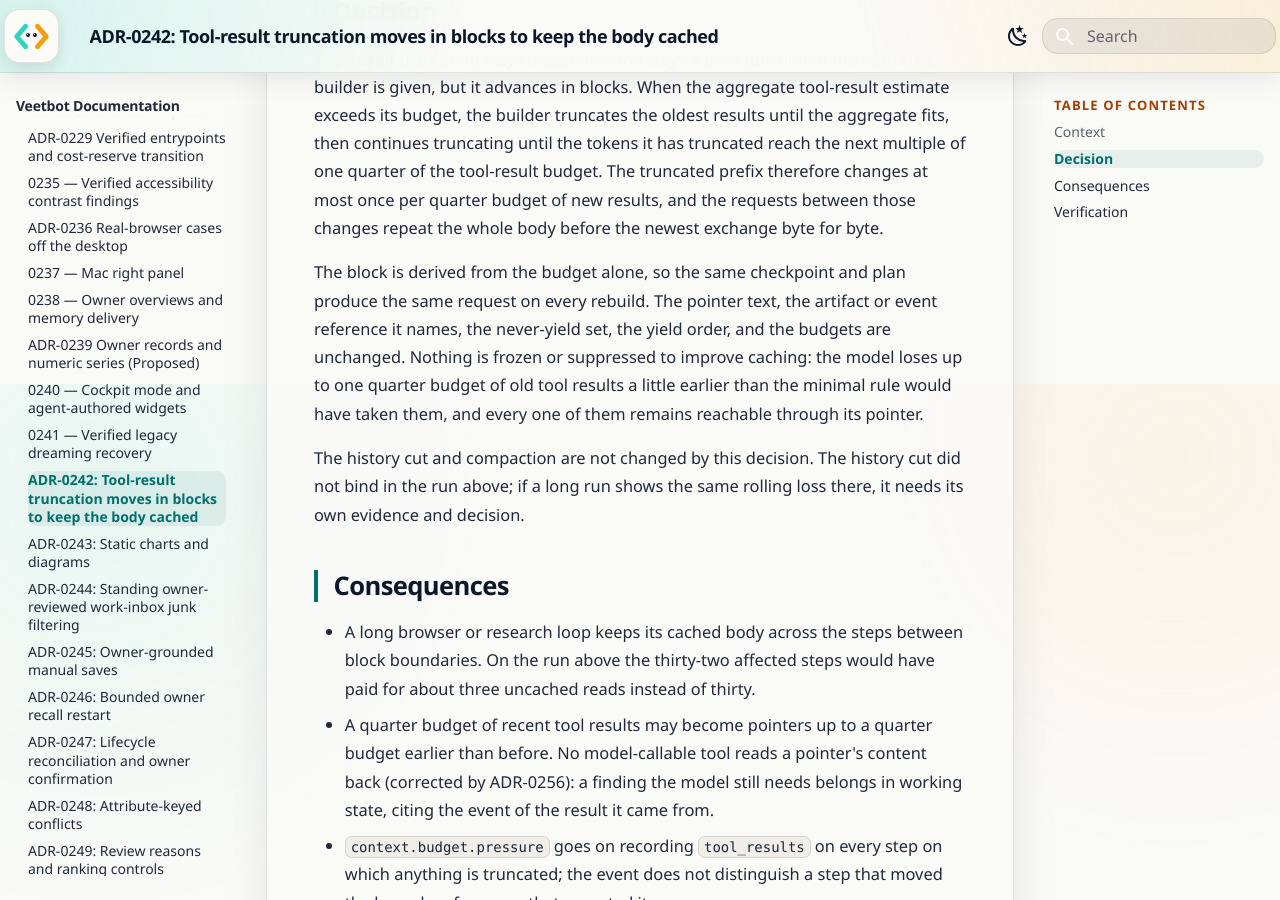
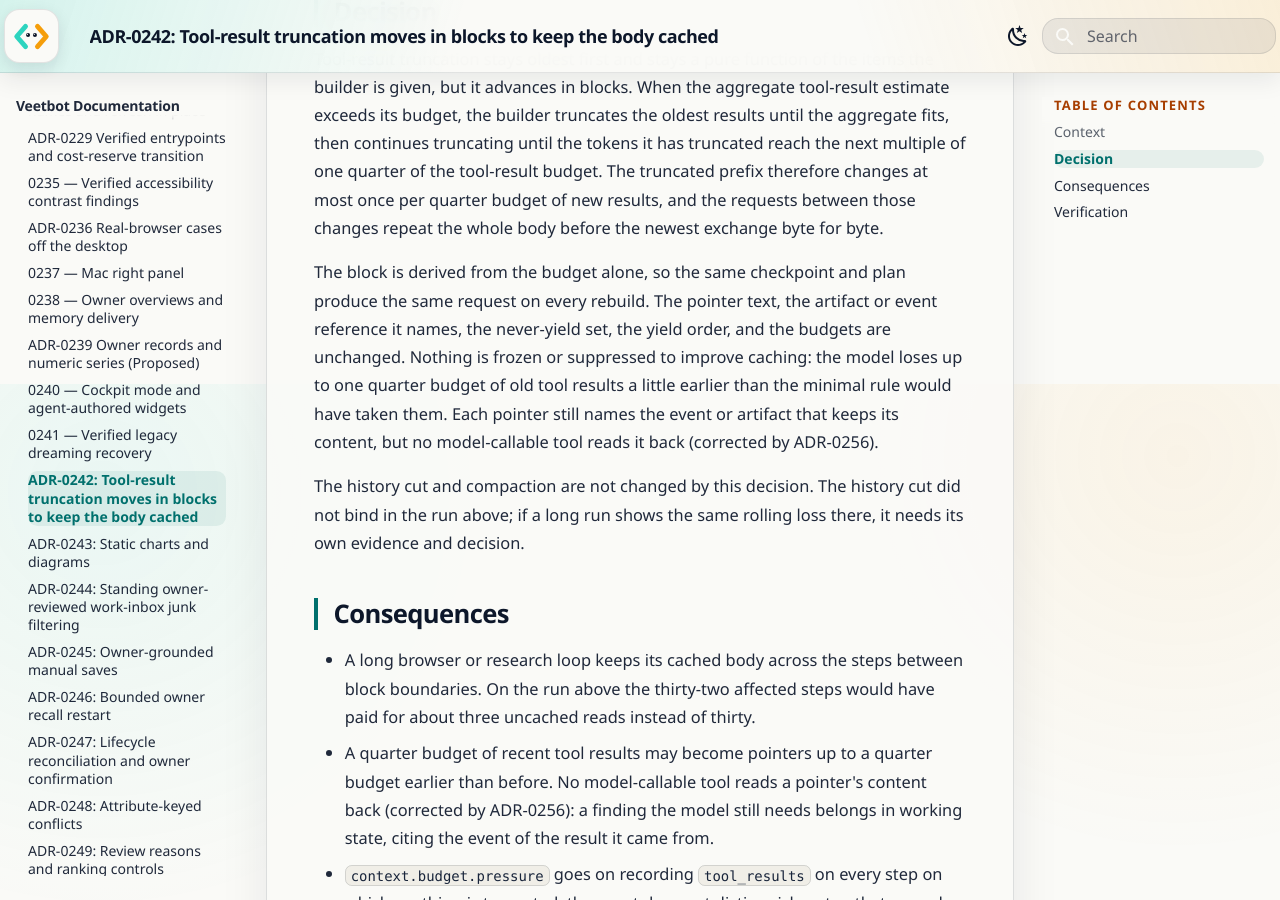
Before and after one commit to avitus/veetbot, an MkDocs documentation site: the page built from docs/adr/0242-block-quantized-tool-result-truncation.md, in a window 1280 px wide and 900 px high, scrolled down 1416 px. Built offline with MkDocs 1.6.1 and Material for MkDocs 9.7.7, drawn with Linux system fonts in a browser that asks for light colours.

Commit message:
Pin result-to-event mapping; correct ADR-0242's decision text
CodeRabbit's second review of ADR-0256:
- The browser recovery and approval-resume tests now assert that each
  result carries the sequence of the tool-result event recorded for its
  own call, not merely some sequence, so a swapped association fails.
- ADR-0242's decision no longer says every truncated result remains
  reachable through its pointer: the pointer names the event or
  artifact that keeps the content, and no model-callable tool reads it
  back (corrected by ADR-0256).

Test-only strengthening of behavior that already passes, plus an ADR
text correction. Green: the gate file (3 passed), ruff, format, mypy,
citations-fix and docs-check (9 s together).

Reading-Lane: A

Co-Authored-By: Claude Opus 5.5 <noreply@anthropic.com>
Glen-Conversation: e322dc93-83a0-4419-b85b-8efcaecd175c

```diff
--- a/docs/adr/0242-block-quantized-tool-result-truncation.md
+++ b/docs/adr/0242-block-quantized-tool-result-truncation.md
@@ -51,8 +51,9 @@ produce the same request on every rebuild. The pointer text, the artifact or
 event reference it names, the never-yield set, the yield order, and the
 budgets are unchanged. Nothing is frozen or suppressed to improve caching: the
 model loses up to one quarter budget of old tool results a little earlier than
-the minimal rule would have taken them, and every one of them remains
-reachable through its pointer.
+the minimal rule would have taken them. Each pointer still names the event or
+artifact that keeps its content, but no model-callable tool reads it back
+(corrected by ADR-0256).
 
 The history cut and compaction are not changed by this decision. The history
 cut did not bind in the run above; if a long run shows the same rolling loss
```
Also changed, not shown: 1 other file.
